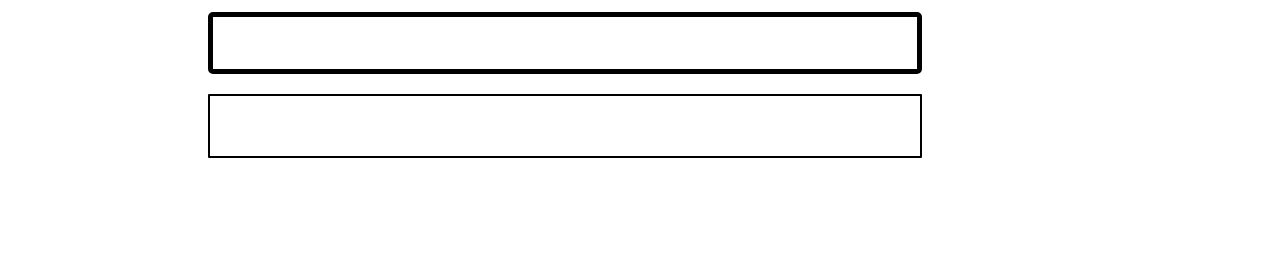
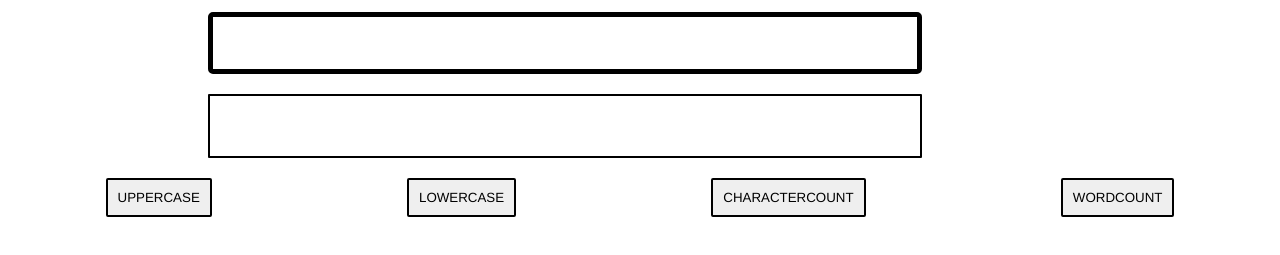
Before and after one commit to rupalikorade/DOM-text-tool, a plain HTML site: page index.html in a window 1280 px wide. Shown: the part 113-368 px from the top of the page. Drawn offline with Linux system fonts and the light colour scheme.

Commit message:
button add

```diff
--- a/index.html
+++ b/index.html
@@ -62,7 +62,12 @@
     <input type="text" class="input-text" id="input-text"/>
 
     <p class="result-text" id="result"></p>
-
+        <div class="btn-container">
+            <button class="action-btn hover" onclick="makeUpperCase()">UPPERCASE</button>
+            <button class="action-btn hover" onclick="makeLowerCase()">LOWERCASE</button>
+            <button class="action-btn hover" onclick="charCount()">CHARACTERCOUNT</button>
+            <button class="action-btn hover" onclick="wordCount()">WORDCOUNT</button>
+         </div>
 
 
 
```
